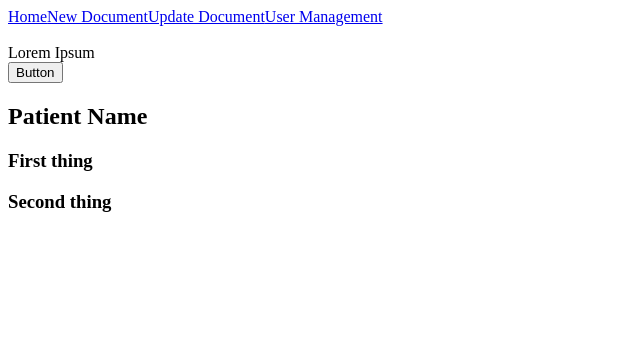
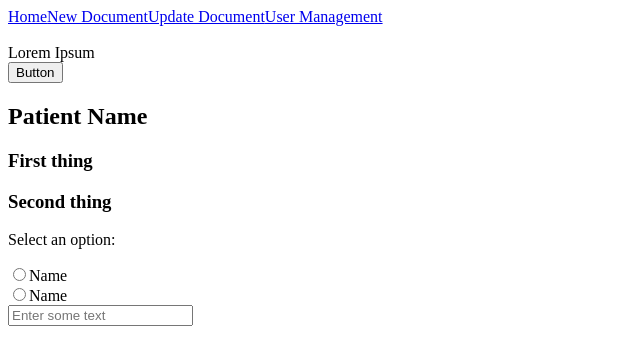
Before and after one commit to Bumi-Sehat/bumi-document-system, a React app: page / in a window 1280 px wide. Shown: the top 364 px of the page, without its empty margins (0-640 px from the left). Built offline with nearby package versions, Linux system fonts and the light colour scheme; the HTML template or start-up script is replaced by a standard one.

Commit message:
added text field, working radio button toggle

```diff
--- /dev/null
+++ b/src/components/radio_button.jsx
@@ -0,0 +1,26 @@
+import React, {Component} from 'react'
+
+class RadioButton extends Component {
+
+    render(){
+        return(
+            <>
+                <p>Select an option:</p>
+                <div>
+                    <input type="radio" id="id1" name="one" value="name" checked=""></input>
+
+                    <label for="id1">Name</label>
+                </div>
+
+                <div>
+                    <input type="radio" id="id2" name="two" value="name" checked=""></input>
+                    <label for="id2">Name</label>
+                </div>
+            </>
+
+            )
+        }
+
+}
+
+export default RadioButton
--- /dev/null
+++ b/src/components/text_field.jsx
@@ -0,0 +1,15 @@
+import React, {Component} from 'react'
+
+class TextField extends Component {
+
+    render() {
+        return(
+            <>
+            <input placeholder="Enter some text" name="name"></input>
+            <p id="log"></p>
+            </>
+        )
+    }
+}
+
+export default TextField
--- a/src/pages/home.jsx
+++ b/src/pages/home.jsx
@@ -3,6 +3,8 @@ import Navbar from '../components/navbar.jsx';
 import Button from '../components/button.jsx';
 import Item from '../components/item.jsx';
 import List from '../components/list.jsx';
+import RadioButton from '../components/radio_button.jsx'
+import TextField from '../components/text_field.jsx';
 
 const Home = () => {
   return (
@@ -14,6 +16,8 @@ const Home = () => {
       </div>
       <Button />
       <List />
+      <RadioButton />
+      <TextField />
     </div>
   );
 };
```
Also changed, not shown: 1 other file (tests, documents, lock files or other folders).
